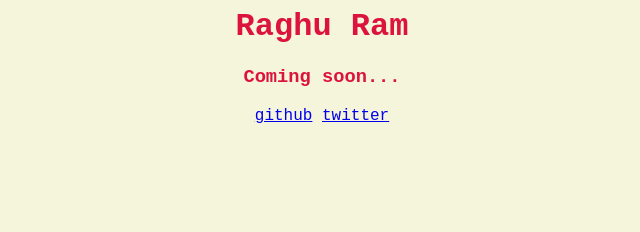
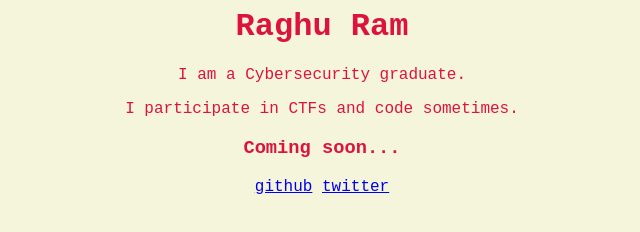
Before and after one commit to notraghuram/notraghuram.github.io, a plain HTML site: page index.html in a window 1280 px wide. Shown: the whole page, without its empty margins (318-958 px from the left). Drawn offline with Linux system fonts and the light colour scheme.

Commit message:
Update index.html

```diff
--- a/index.html
+++ b/index.html
@@ -4,6 +4,8 @@
     </head>
     <body style="text-align: center; background-color: beige; color: crimson; font-family: 'Courier New', Courier, monospace;">
         <h1>Raghu Ram</h1>
+        <p>I am a Cybersecurity graduate.</p>
+        <p>I participate in CTFs and code sometimes.</p>
         <h3>Coming soon...</h3>
     </body>
     <footer>
```
